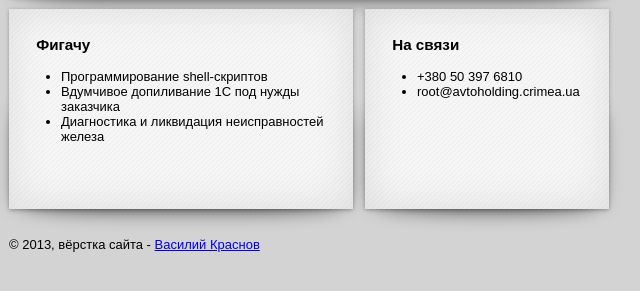
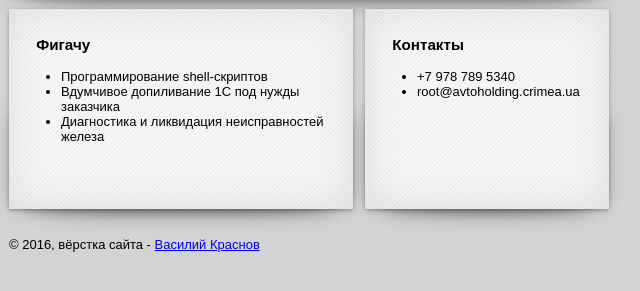
Before and after one commit to basilred/zan, a plain HTML site: page index.html in a window 1280 px wide. Shown: the part 231-522 px from the top of the page, 331-971 px from the left. Drawn offline with Linux system fonts and the light colour scheme.

Commit message:
Поправить контактную информацию

```diff
--- a/index.html
+++ b/index.html
@@ -28,9 +28,9 @@
 		</div>
 
 		<div class="connect linear box">
-			<h3>На связи</h3>
+			<h3>Контакты</h3>
 			<ul>
-				<li>+380 50 397 6810</li>
+				<li>+7 978 789 5340</li>
 				<li>root@avtoholding.crimea.ua</li>
 			</ul>
 		</div>
@@ -39,7 +39,7 @@
 
 	<footer>
 		<br>
-		<p>&copy; 2013, вёрстка сайта - <a href="http://github.com/basilred/">Василий Краснов</a></p>
+		<p>&copy; 2016, вёрстка сайта - <a href="http://github.com/basilred/">Василий Краснов</a></p>
 	</footer>
 
 </body>
```
